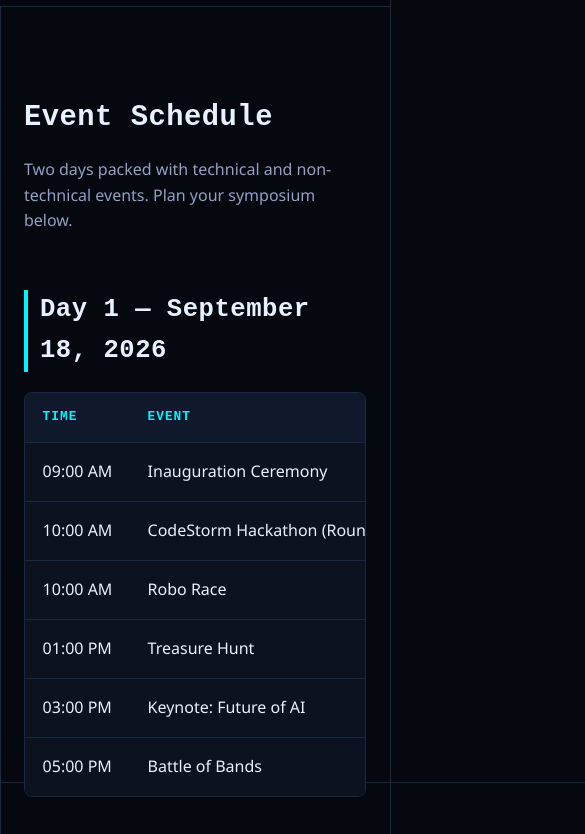
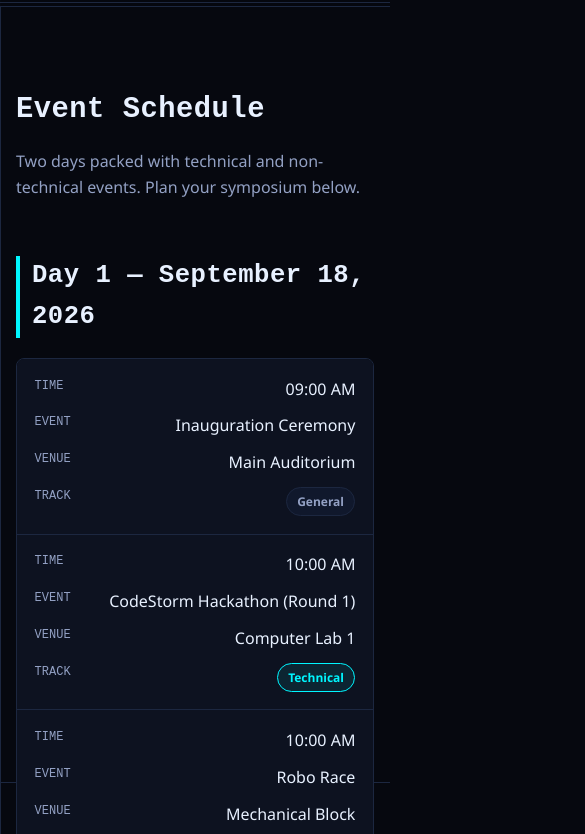
Before and after one commit to bk9571/college-event-website, a plain HTML site: page schedule.html in a window 390 px wide. Shown: the part 62-896 px from the top of the page, 585 px wide, since content can reach past the window. Drawn offline with Linux system fonts and the light colour scheme.

Commit message:
style: add responsive breakpoints for mobile and tablet

```diff
--- a/css/style.css
+++ b/css/style.css
@@ -562,3 +562,111 @@ section h2 {
   border-color: var(--neon-cyan);
   box-shadow: 0 0 10px rgba(0, 246, 255, 0.4);
 }
+
+/* ==========================================================================
+   Responsive breakpoints
+   ========================================================================== */
+
+@media (max-width: 768px) {
+  .nav-toggle {
+    display: flex;
+  }
+
+  .nav-links {
+    position: fixed;
+    top: 64px;
+    left: 0;
+    right: 0;
+    flex-direction: column;
+    gap: 0;
+    background: var(--bg-panel);
+    border-bottom: 1px solid var(--border-color);
+    max-height: 0;
+    overflow: hidden;
+    transition: max-height var(--transition);
+  }
+
+  .nav-links.open {
+    max-height: 400px;
+  }
+
+  .nav-links li {
+    width: 100%;
+  }
+
+  .nav-links a {
+    display: block;
+    padding: 1rem 1.5rem;
+    border-bottom: 1px solid var(--border-color);
+    border-left: 3px solid transparent;
+  }
+
+  .nav-links a:hover,
+  .nav-links a.active {
+    border-bottom-color: var(--border-color);
+    border-left-color: var(--neon-cyan);
+    background: var(--bg-panel-alt);
+  }
+
+  .hero {
+    padding: 3rem 1.25rem 2.5rem;
+  }
+
+  .footer-content {
+    flex-direction: column;
+    text-align: center;
+  }
+
+  .footer-links {
+    justify-content: center;
+  }
+
+  /* Convert schedule table rows into stacked cards */
+  .schedule-table thead {
+    display: none;
+  }
+
+  .schedule-table,
+  .schedule-table tbody,
+  .schedule-table tr,
+  .schedule-table td {
+    display: block;
+    width: 100%;
+  }
+
+  .schedule-table tr {
+    border-bottom: 1px solid var(--border-color);
+    padding: 0.75rem 0;
+  }
+
+  .schedule-table td {
+    white-space: normal;
+    border: none;
+    padding: 0.35rem 1.1rem;
+    display: flex;
+    justify-content: space-between;
+    gap: 1rem;
+  }
+
+  .schedule-table td::before {
+    content: attr(data-label);
+    color: var(--text-muted);
+    font-family: var(--font-heading);
+    font-size: 0.75rem;
+    text-transform: uppercase;
+  }
+}
+
+@media (max-width: 480px) {
+  .hero-title {
+    font-size: 2rem;
+  }
+
+  main {
+    padding: 1.5rem 1rem 3rem;
+  }
+
+  .reg-form {
+    padding: 1.25rem;
+  }
+}
--- a/schedule.html
+++ b/schedule.html
@@ -2,6 +2,7 @@
 <html lang="en">
 <head>
   <meta charset="UTF-8">
+  <meta name="viewport" content="width=device-width, initial-scale=1.0">
   <title>Schedule | TechnoVista</title>
   <link rel="stylesheet" href="css/style.css">
 </head>
```
Also changed, not shown: announcements.html (+1 -0 lines), index.html (+1 -0 lines), register.html (+1 -0 lines), speakers.html (+1 -0 lines).
